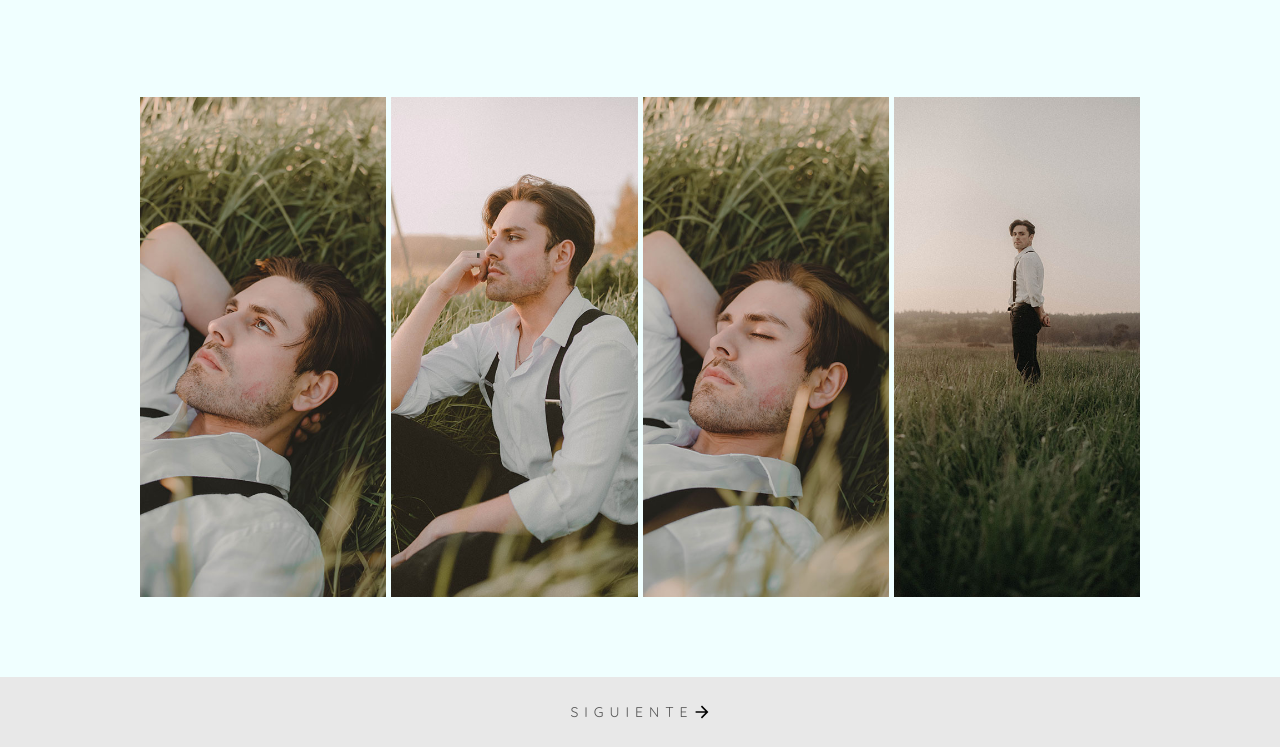
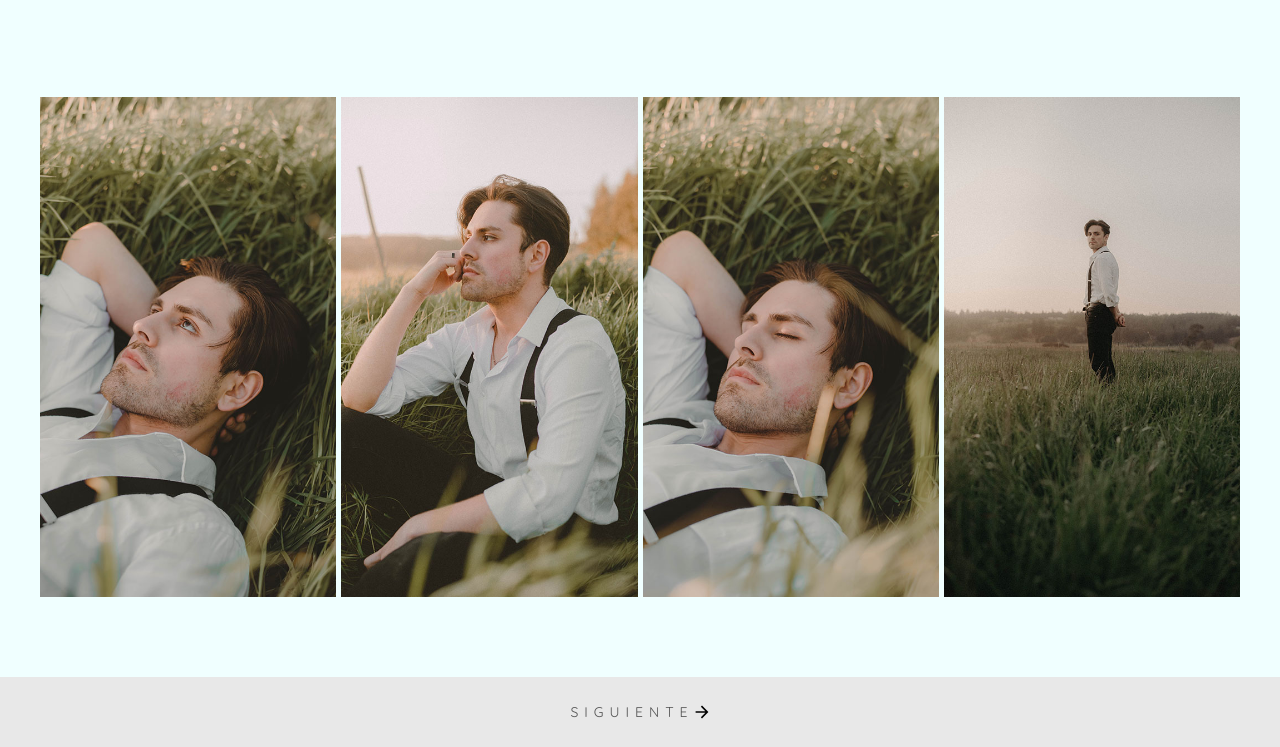
Before and after one commit to DavidAriasM/Portafolio-Fotografico, a plain HTML site: page index.html in a window 1280 px wide. Shown: the part 53-800 px from the top of the page. Drawn offline with Linux system fonts and the light colour scheme.

Commit message:
Se corrige padding de content de secciones

```diff
--- a/estilos/container.css
+++ b/estilos/container.css
@@ -63,7 +63,7 @@
     grid-auto-rows: 300px;
     grid-auto-columns: 300px;
     gap: 5px;
-    padding: 100px;
+    padding: 100px 0px 100px 0px;
 }
 
 .item__galeria {
@@ -80,7 +80,7 @@
 
 .content img:hover {
     /* transform: scale(1.05); */
-    /* opacity: .5; */
+    opacity: .5;
 }
 
 .titulo-seccion {
```
